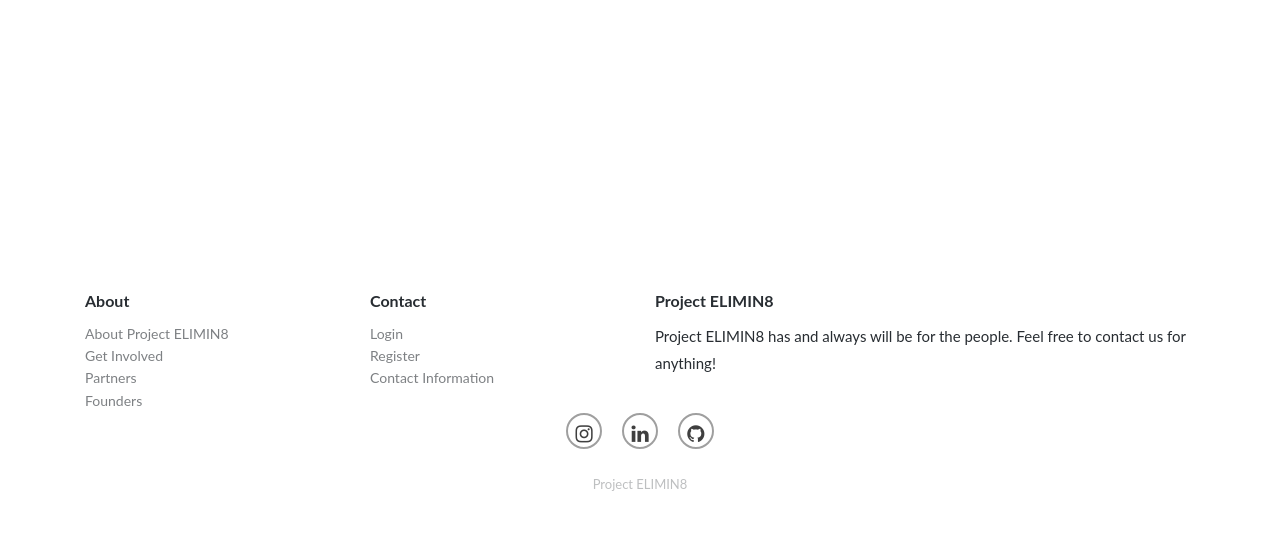
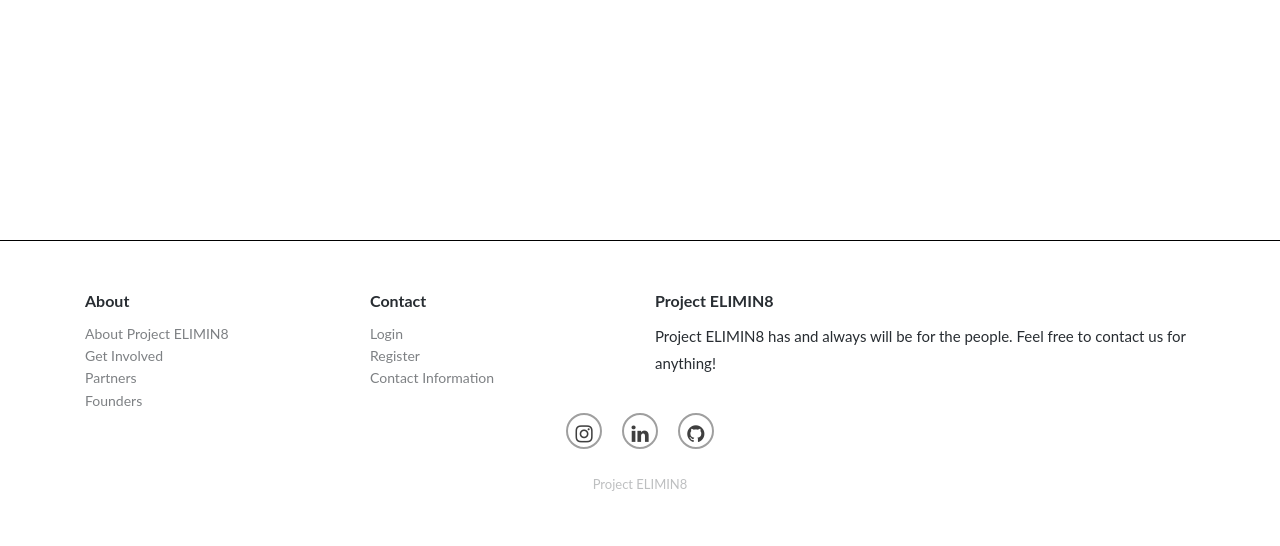
Before and after one commit to peacekeeper6/CastSD-Branch-Org, a Flask app: page /contact in a window 1280 px wide. Shown: the part 254-800 px from the top of the page. Run offline with Flask 2, Linux system fonts and the light colour scheme; some libraries are stand-ins or nearby versions.

Commit message:
hr border

```diff
--- a/static/styles/footer.css
+++ b/static/styles/footer.css
@@ -80,6 +80,7 @@ h7 {
     padding:50px 0;
     color:#282d32;
     background-color:#ffffff;
+    border-top: 1px solid #000000;
 }
 
 .footer-white h3 {
--- a/templates/layouts/footer.html
+++ b/templates/layouts/footer.html
@@ -1,5 +1,6 @@
 <link rel="stylesheet" href="{{ url_for('static', filename='styles/footer.css') }}">
 <link rel="stylesheet" href="https://cdnjs.cloudflare.com/ajax/libs/font-awesome/4.7.0/css/font-awesome.min.css">
+
 
 <div class="footer-white" style="margin-top: auto;">
     <footer>
```
